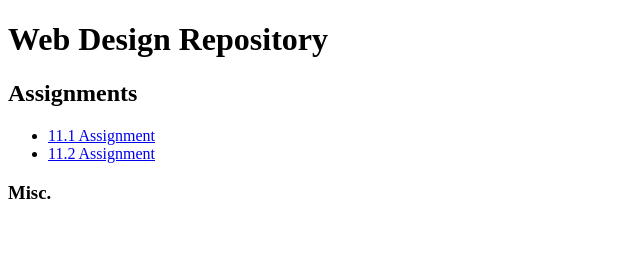
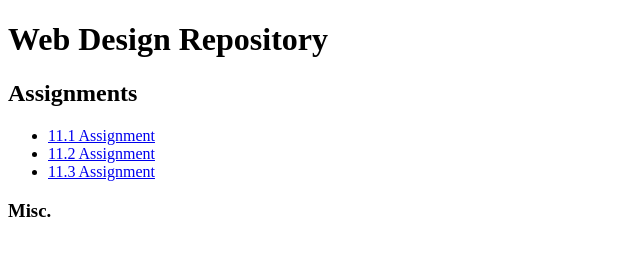
Before and after one commit to uhohstanky/Web-Design, a plain HTML site: page index.html in a window 1280 px wide. Shown: the whole page, without its empty margins (0-640 px from the left). Drawn offline with Linux system fonts and the light colour scheme.

Commit message:
Update index.html

```diff
--- a/index.html
+++ b/index.html
@@ -10,6 +10,7 @@
         <ul>
         <li><a href="111 assn/index.html">11.1 Assignment</a></li>
         <li><a href="112 assn/index.html">11.2 Assignment</a></li>
+        <li><a href="113 assn/index.html">11.3 Assignment</a></li>
         </ul>
         <h3>Misc.</h3>
     </body>
```
